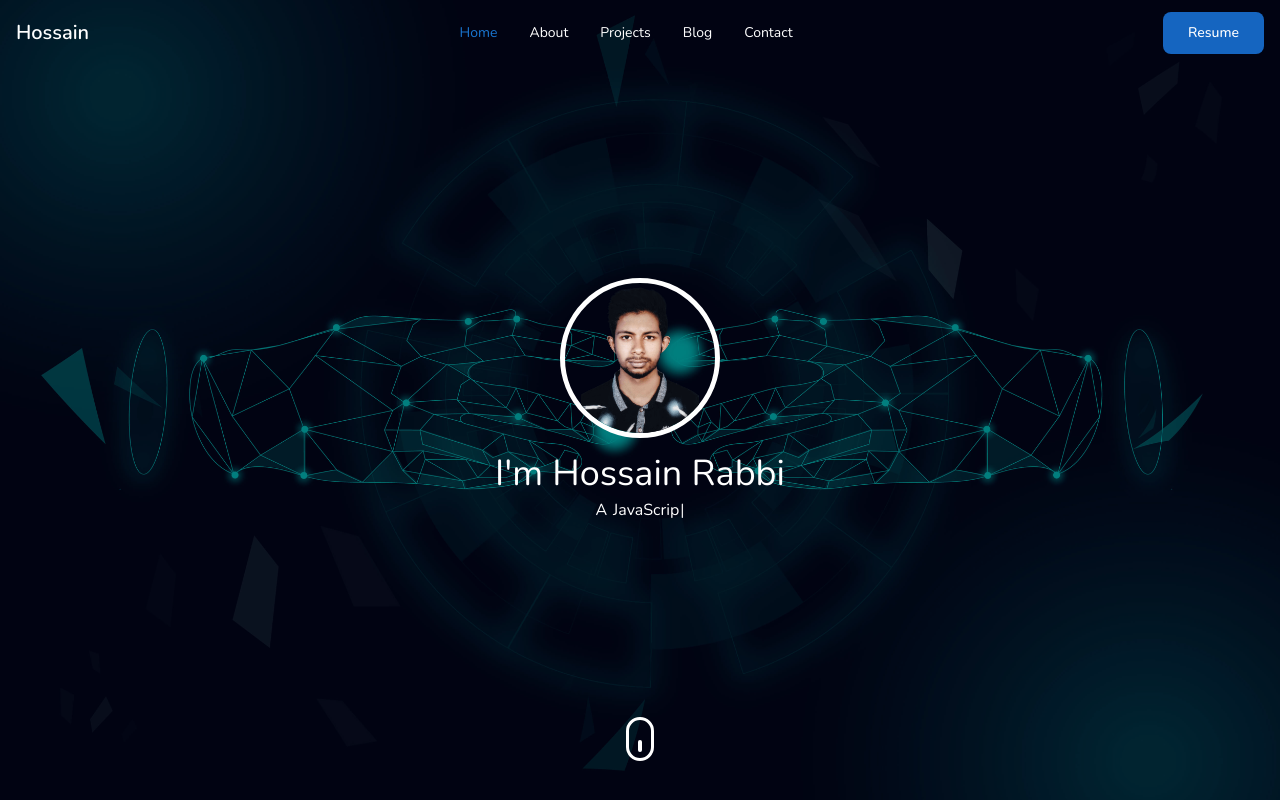
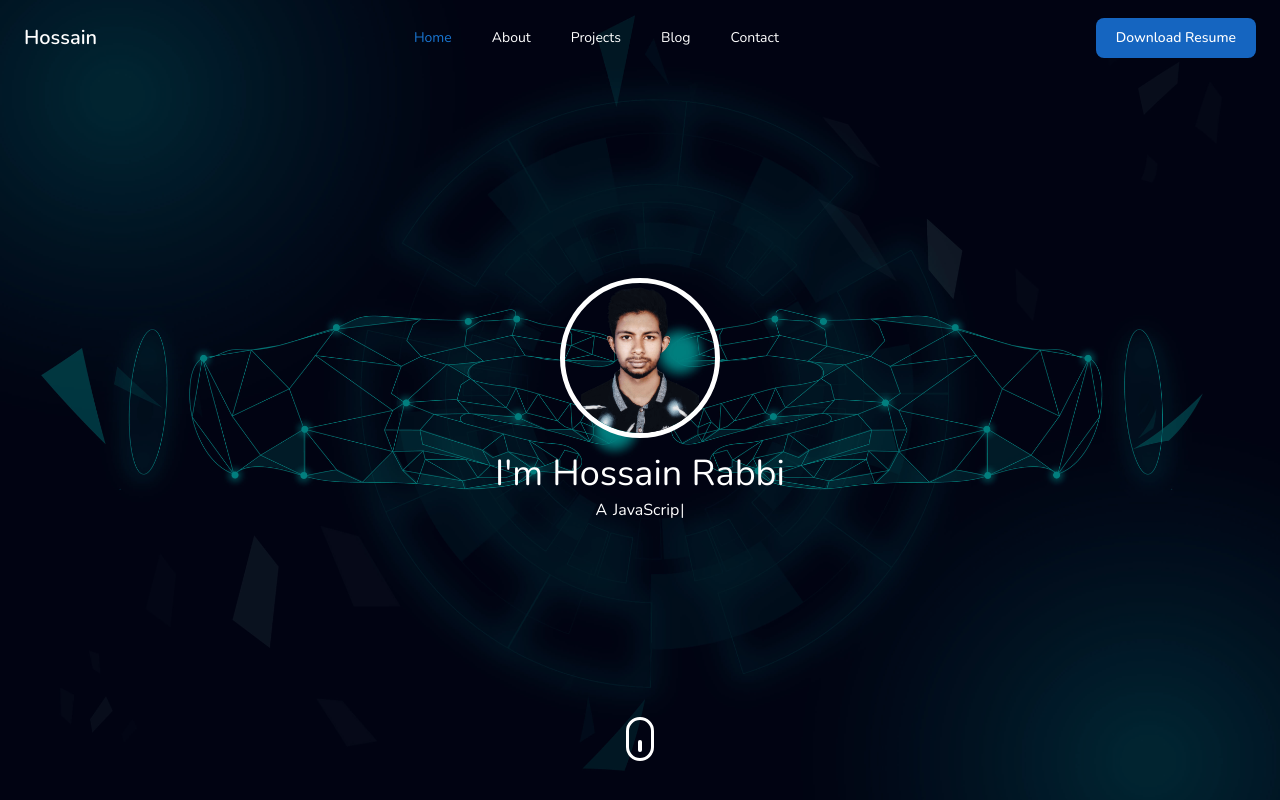
Before and after one commit to hossainrabbi/hossain-rabbi, a React (Create React App) app: page / in a window 1280 px wide. Shown: the top 800 px of the page. Built offline with nearby package versions, Linux system fonts and the light colour scheme.

Commit message:
navbar smooth end

```diff
--- a/src/components/Navbar.js
+++ b/src/components/Navbar.js
@@ -1,9 +1,11 @@
-import { Navbar as Menubar, Button } from 'flowbite-react';
-import { useEffect, useState } from 'react';
+import { useEffect, useState, useRef } from 'react';
 import { Link, animateScroll } from 'react-scroll';
 
 const Navbar = () => {
   const [scrollNavbar, setScrollNavbar] = useState(false);
+  const [showMenu, setShowMenu] = useState(false);
+  const menuRef = useRef(null);
+  const listRef = useRef(null);
 
   useEffect(() => {
     window.addEventListener('scroll', function () {
@@ -11,33 +13,66 @@ const Navbar = () => {
     });
   }, []);
 
+  useEffect(() => {
+    const listHeight = listRef.current.getBoundingClientRect().height;
+
+    if (showMenu) {
+      menuRef.current.style.height = `${listHeight}px`;
+    } else {
+      menuRef.current.style.height = '0px';
+    }
+  }, [showMenu]);
+
+  const handleShowMenu = () => {
+    setShowMenu(!showMenu);
+  };
+
   return (
-    <Menubar
-      className={`text-white fixed w-full transition-all !py-3 top-0 z-30 ${
+    <nav
+      className={`text-white sm:px-4  fixed w-full transition-all !py-3 top-0 z-30 ${
         scrollNavbar
           ? '!bg-secondary-bold shadow-[0_2px_10px_#000] !py-2'
           : '!bg-transparent'
       }`}
     >
+      <div className="wrapper flex flex-wrap items-center justify-between">
         <Link
-        to="/"
-        className="whitespace-nowrap text-xl font-semibold"
+          to="home"
+          className="whitespace-nowrap text-xl font-semibold cursor-pointer select-none"
           onClick={() => animateScroll.scrollToTop()}
         >
           Hossain
         </Link>
-      <div className="flex md:order-2 items-center gap-3">
-        <Button className="!bg-primary-bold hover:!bg-primary-light px-2">
-          Resume
-        </Button>
-        <Menubar.Toggle />
+        <div className="flex md:order-2">
+          <button
+            type="button"
+            className="text-white bg-primary-bold hover:bg-primary-light focus:ring-4 focus:outline-none focus:outline-secondary-light font-medium rounded-lg text-sm px-5 py-2.5 text-center mr-3 md:mr-0"
+          >
+            Download Resume
+          </button>
+          <button
+            type="button"
+            className="inline-flex items-center p-2 text-sm text-gray-500 rounded-lg md:hidden hover:bg-gray-100 focus:outline-none focus:ring-2 focus:ring-gray-200 dark:text-gray-400 dark:hover:bg-gray-700 dark:focus:ring-gray-600"
+            onClick={handleShowMenu}
+          >
+            X
+          </button>
         </div>
-      <Menubar.Collapse className="bg-secondary-bold text-center md:bg-transparent z-10 rounded md:rounded-none">
+        <div
+          className="items-center justify-between w-full md:flex md:w-auto md:order-1 bg-secondary-bold text-center md:bg-transparent z-10 rounded md:rounded-none transition-all overflow-hidden md:overflow-auto h-0 md:!h-auto"
+          ref={menuRef}
+        >
+          <ul
+            className="flex flex-col p-4 mt-4 md:flex-row md:gap-5 md:mt-0 md:text-sm md:font-medium"
+            ref={listRef}
+          >
+            <li>
               {navbarItems.map(({ name, path }) => (
                 <Link
                   to={path}
-            activeClass="!text-primary-light"
-            className="cursor-pointer select-none font-normal inline hover:text-primary-bold mb-4 md:mb-0"
+                  activeClass="!bg-primary-light md:!bg-transparent !text-white md:!text-primary-light"
+                  className="
+                  block md:inline-block py-2 pl-3 pr-4 text-white rounded md:bg-transparent md:p-0 md:mx-3 lg:mx-4 xl:mx-5 cursor-pointer select-none font-normal hover:text-primary-bold mb-4 md:mb-0"
                   spy={true}
                   smooth={true}
                   offset={-70}
@@ -47,8 +82,11 @@ const Navbar = () => {
                   {name}
                 </Link>
               ))}
-      </Menubar.Collapse>
-    </Menubar>
+            </li>
+          </ul>
+        </div>
+      </div>
+    </nav>
   );
 };
 
```
Lines whose indentation alone changed are shown as unchanged.
